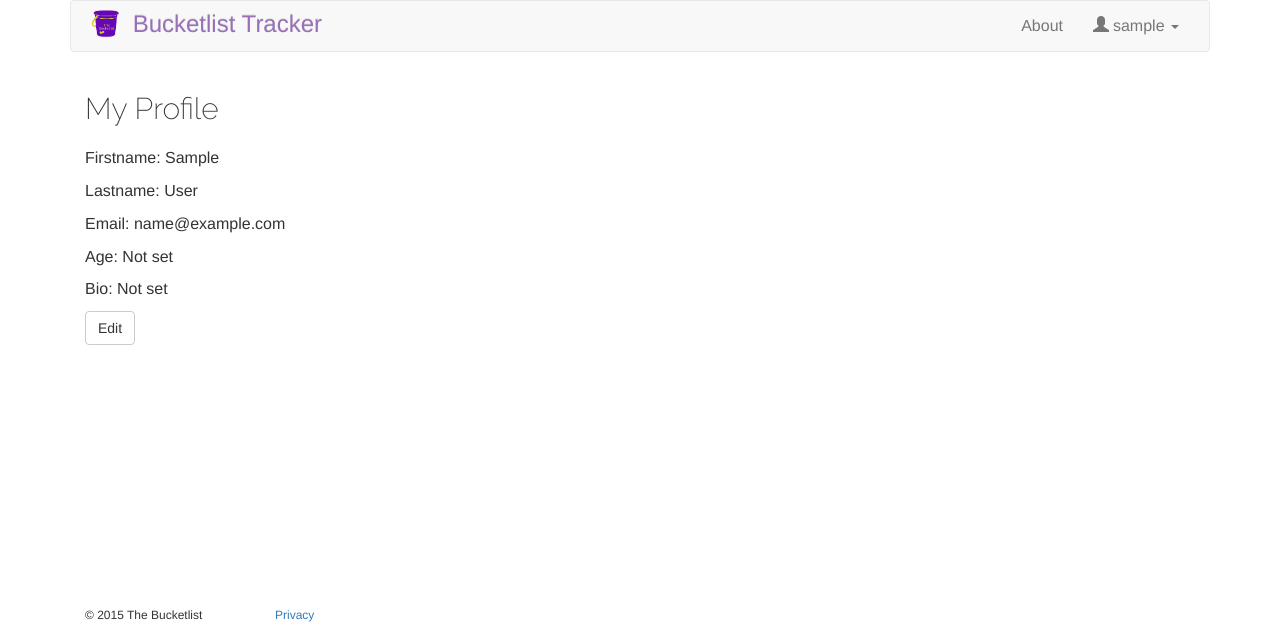
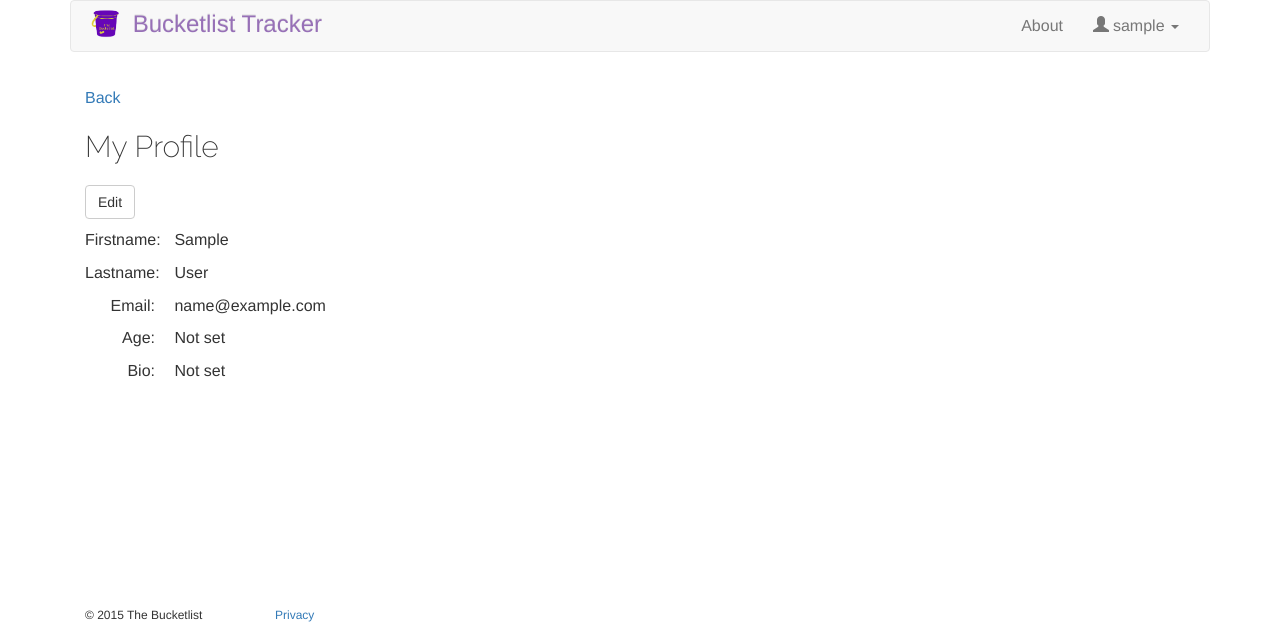
Before and after one commit to osule/django-bucketlist-application, a Django app: page /profile/ in a window 1280 px wide. Shown: the top 633 px of the page. Run offline with Django 3.2, Linux system fonts and the light colour scheme; the visitor is signed in with stand-in values (Sample User, id 1); data comes from the database, SQL or seed files in the repository; parts of the project's set-up code (start-up, migrations or seed data) failed here and were passed over; some libraries are stand-ins or nearby versions.

Commit message:
(feature) add back link and profile class for CSS styling

```diff
--- a/bucketlist/website/templates/website/profile.html
+++ b/bucketlist/website/templates/website/profile.html
@@ -1,7 +1,7 @@
 {% extends 'base.html' %}
 
 {% block content %}
-
+{% include 'website/snippets/back.html' %}
 <header>
   <div class="col-sm-12 margin-sm-bottom">
     <h2>My Profile</h2>
@@ -10,13 +10,13 @@
 
 <section>
 
- <div class="col-sm-12">
-    <p>Firstname: {{request.user.first_name|default:'Not set'}}</p>
-    <p>Lastname: {{request.user.last_name|default:'Not set'}}</p>
-    <p>Email: {{request.user.email|default:'Not set'}}</p>
-    <p>Age: {{profile.age|default:'Not set'}}</p>
-    <p>Bio: {{profile.bio|default:'Not set'}}</p>
-    <a href="{% url 'app.user_profile.edit' %}" class="btn btn-default">Edit</a>
+ <div class="col-sm-12 profile">
+    <p><a href="{% url 'app.user_profile.edit' %}" class="btn btn-default">Edit</a></p>
+    <p><span>Firstname:</span> {{request.user.first_name|default:'Not set'}}</p>
+    <p><span>Lastname:</span> {{request.user.last_name|default:'Not set'}}</p>
+    <p><span>Email:</span> {{request.user.email|default:'Not set'}}</p>
+    <p><span>Age:</span> {{profile.age|default:'Not set'}}</p>
+    <p><span>Bio:</span> {{profile.bio|default:'Not set'}}</p>
  </div>
 </section>
 
```
